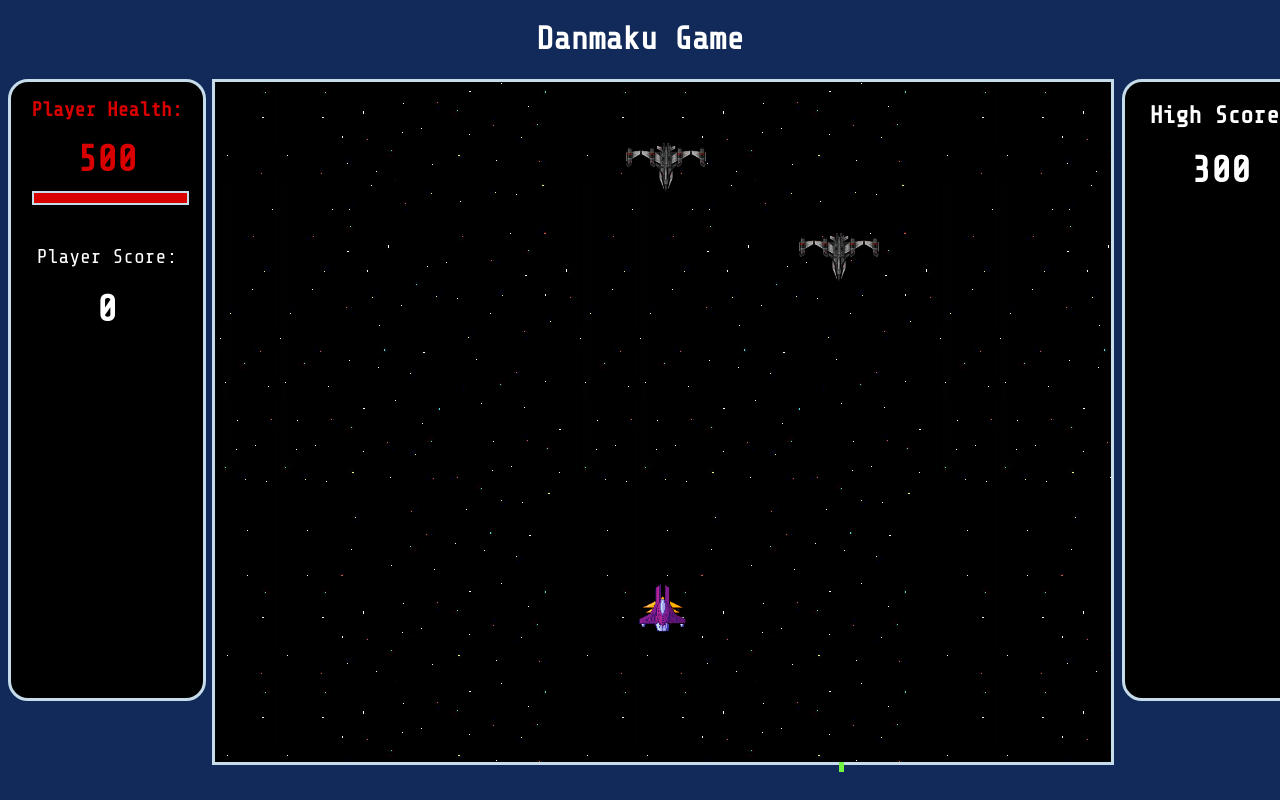
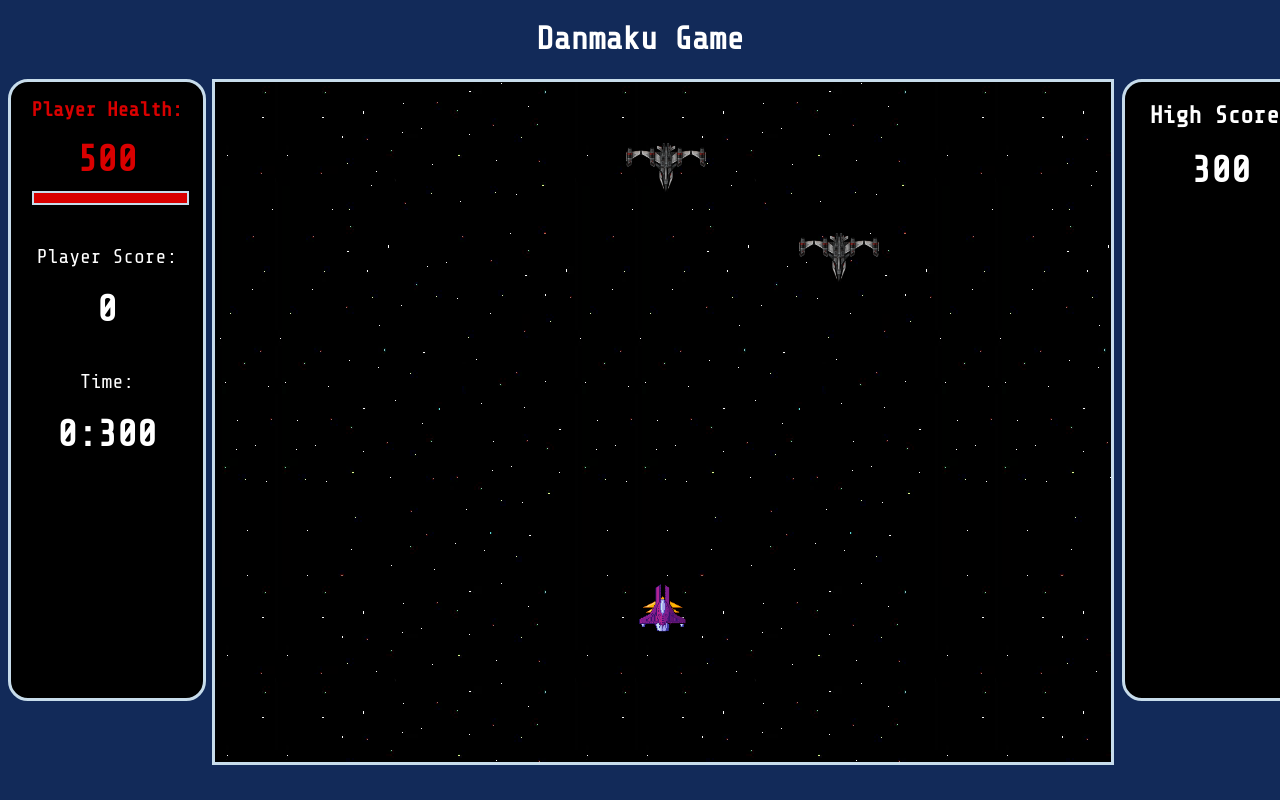
Before and after one commit to Williamconnelly/danmaku-project, a plain HTML site: page index.html in a window 1280 px wide. Shown: the top 800 px of the page. Drawn offline with nearby package versions, Linux system fonts and the light colour scheme.

Commit message:
Added gametimer, time display, dynamic enemy spawn-rate, and combined score update functions

```diff
--- a/index.html
+++ b/index.html
@@ -17,6 +17,8 @@
 				<div id="healthbar"></div>
 				<p>Player Score:</p>
 				<h3 id="playerscore">0</h3>
+				<p>Time:</p>
+				<h3 id="gametime">0:00</h3>
 			</div>
 			<div id="gameScreen"></div>
 			<div class="hud scorehud">
--- a/js/refactor-script.js
+++ b/js/refactor-script.js
@@ -13,6 +13,8 @@ var highScore = 300;
 var loopHandle;
 var shootHandle;
 var spawnHandle;
+var gameTime = 0;
+var spawnTimer = 3000;
 
 var GameObject = function(x, y, height, width, color, speed, health, element) {
 	this.x = x;
@@ -129,7 +131,7 @@ var createEnemy = function() {
 	 "top": enemy.y, "width":enemy.width, "height": enemy.height});
 	activeEnemies.push(enemy);
 	addFireRate();
-	spawnHandle = setTimeout(createEnemy, 3000);
+	spawnHandle = setTimeout(createEnemy, spawnTimer);
 };
 
 var enemyShoot = function(id) {
@@ -163,7 +165,7 @@ var checkGoodCollision = function() {
 					}
 				}
 			})
-		});
+		})
 	}
 };
 
@@ -221,18 +223,24 @@ var updateScore = function() {
 	$("#playerscore").text(score);
 	if (score > highScore) {
 		highScore = score;
-		updateHighScore();
+		$("#highscore").text(highScore);
+		$("#highscore").css("color", "#13B619")
 	}
 };
 
-var updateHighScore = function() {
-	$("#highscore").text(highScore);
-	$("#highscore").css("color", "#13B619")
+var updateTime = function() {
+	gameTime += 1;
+	console.log(gameTime);
+	$("#gametime").text("0:" + gameTime);
+	if (gameTime > 1000) {
+		spawnTimer = 1000;
+	} else if (gameTime > 3000) {
+		spawnTimer = 500;
+	}
 };
 
 var loopGame = function() {
 	//Player Input
-	// console.log(player.x, player.y);
 	switch(true) {
 		case(move.up && !move.left && !move.right && player.y > 0):
 		player.y -= player.speed;
@@ -265,7 +273,7 @@ var loopGame = function() {
 		default:
 		// console.log("Something is wrong");
 			break;
-	}
+	};
 
 	//Update All Positions
 
@@ -298,7 +306,7 @@ var loopGame = function() {
 	// Update Enemy Bullets
 	if (activeEBullets.length > 0) {
 		for (let i=0; i < activeEBullets.length; i++) {
-			if (activeEBullets[i].y > gameHeight) {
+			if (activeEBullets[i].y > gameHeight - 20) {
 				activeEBullets[i].element.remove();
 				activeEBullets.splice(i, 1);
 			} else if (activeEBullets[i].y < gameHeight) {
@@ -311,6 +319,7 @@ var loopGame = function() {
 	checkGoodCollision();
 	checkBadCollision();
 	//Update Game State
+	updateTime();
 	if (move.firing) {
 		fireBullet();
 	};
```
